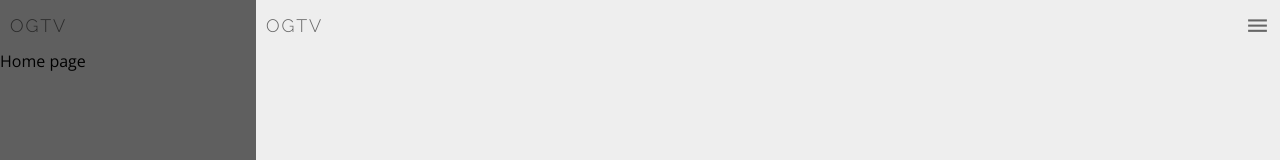
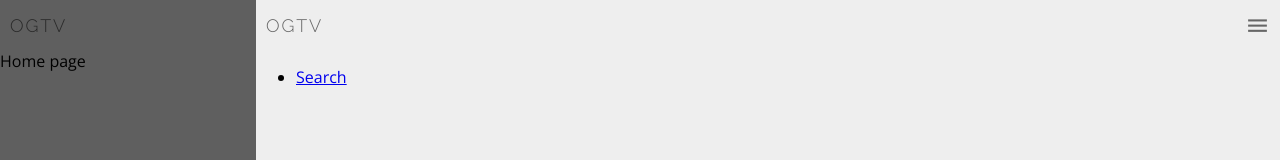
Before and after one commit to emilefleming/shomi, a React (Create React App) app: page / in a window 1280 px wide. Both pictures are taken after a click on the icon 1257 px from the left and 25 px from the top of the page. Shown: the top 160 px of the page. Built offline with nearby package versions, Linux system fonts and the light colour scheme.

Commit message:
Break homepage and search into separate routes

```diff
--- a/src/App.js
+++ b/src/App.js
@@ -1,46 +1,20 @@
 import React, { Component } from 'react';
-import { Router, Route, browserHistory} from 'react-router';
+import { Router, Route, IndexRoute, browserHistory} from 'react-router';
 import './App.css';
 
 import SearchShows from './SearchShows/SearchShows.js';
-import Header from './Header/Header.js';
-import Sidebar from './Sidebar/Sidebar.js';
 import Home from './Home/Home.js';
-
-const router = (
-  <Router history={ browserHistory }>
-    <Route path="/" component={ Home } />
-    <Route path="/search" component={ SearchShows } />
-  </Router>
-)
-
+import Page from './Page.js';
 
 class App extends Component {
-  constructor(props) {
-    super(props)
-
-    this.state = {};
-
-    this.toggleSidebar = this.toggleSidebar.bind(this)
-  }
-
-  toggleSidebar() {
-    this.setState({ sideBarIsOpen: !this.state.sideBarIsOpen })
-  }
-
   render() {
-    const { state, toggleSidebar } = this;
     return (
-      <div className="App">
-        {
-          this.state.sideBarIsOpen
-          ? <Sidebar toggleSidebar={ toggleSidebar } />
-          : null
-        }
-        <Header toggleSidebar={ toggleSidebar } />
-        { router }
-      </div>
-
+      <Router history={ browserHistory }>
+        <Route path="/" component={ Page }>
+          <IndexRoute component={ Home } />
+          <Route path="/search" component={ SearchShows } />
+        </Route>
+      </Router>
     );
   }
 }
--- /dev/null
+++ b/src/Page.js
@@ -0,0 +1,37 @@
+import React, { Component } from 'react';
+import './App.css';
+
+import Header from './Header/Header.js';
+import Sidebar from './Sidebar/Sidebar.js';
+
+class App extends Component {
+  constructor(props) {
+    super(props)
+
+    this.state = {};
+
+    this.toggleSidebar = this.toggleSidebar.bind(this)
+  }
+
+  toggleSidebar() {
+    this.setState({ sideBarIsOpen: !this.state.sideBarIsOpen })
+  }
+
+  render() {
+    const { state, toggleSidebar } = this;
+    return (
+      <div className="App">
+        {
+          this.state.sideBarIsOpen
+          ? <Sidebar toggleSidebar={ toggleSidebar } />
+          : null
+        }
+        <Header toggleSidebar={ toggleSidebar } />
+        { this.props.children }
+      </div>
+
+    );
+  }
+}
+
+export default App;
--- a/src/Sidebar/Sidebar.js
+++ b/src/Sidebar/Sidebar.js
@@ -1,4 +1,5 @@
 import React from 'react';
+import { Link } from 'react-router'
 import './Sidebar.css'
 
 import Header from '../Header/Header'
@@ -9,6 +10,9 @@ export default function Sidebar(props) {
       <div className="background" onClick={ props.toggleSidebar }></div>
       <div className="content">
         <Header toggleSidebar={ props.toggleSidebar }/>
+        <ul>
+          <li><Link to="/search">Search</Link></li>
+        </ul>
       </div>
     </div>
   )
```
